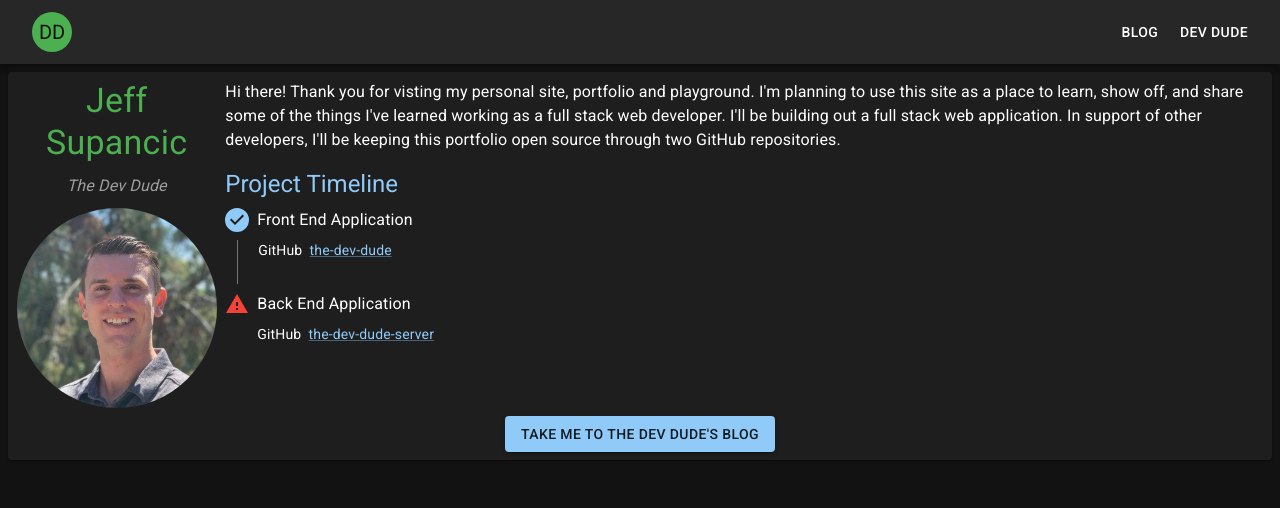
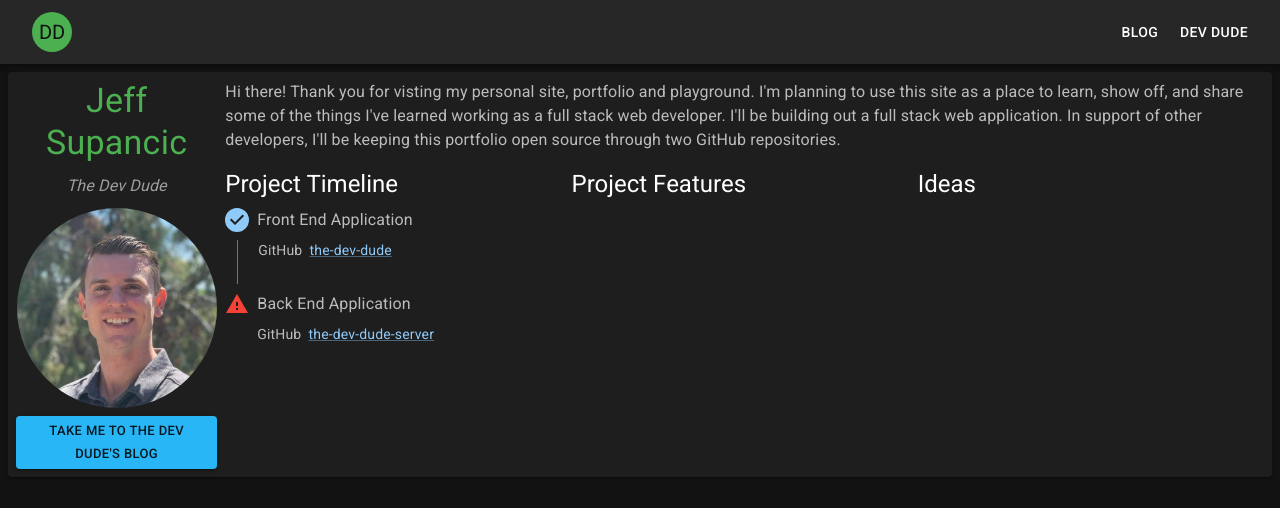
Before and after one commit to jeffsupancic/the-dev-dude, a React (Create React App) app: page / in a window 1280 px wide. Shown: the top 508 px of the page. Built offline with nearby package versions, Linux system fonts and the light colour scheme.

Commit message:
styling & features init

```diff
--- a/src/components/blog/BlogEntry.tsx
+++ b/src/components/blog/BlogEntry.tsx
@@ -96,7 +96,7 @@ export default function BlogEntry({
         alt="Paella dish"
       /> */}
       <CardContent>
-        <Typography variant="body1" color="text.primary">
+        <Typography variant="body1" color="text.secondary">
           {body}
         </Typography>
         {code && <CodeSnippet code={code} />}
--- /dev/null
+++ b/src/components/home/Features.tsx
@@ -0,0 +1,73 @@
+import * as React from "react";
+import Box from "@mui/material/Box";
+import Button from "@mui/material/Button";
+import ExpandMoreIcon from "@mui/icons-material/ExpandMore";
+import ChevronRightIcon from "@mui/icons-material/ChevronRight";
+import TreeView from "@mui/lab/TreeView";
+import TreeItem from "@mui/lab/TreeItem";
+
+const Features = () => {
+  const [expanded, setExpanded] = React.useState<string[]>([]);
+  const [selected, setSelected] = React.useState<string[]>([]);
+
+  const handleToggle = (event: React.SyntheticEvent, nodeIds: string[]) => {
+    setExpanded(nodeIds);
+  };
+
+  const handleSelect = (event: React.SyntheticEvent, nodeIds: string[]) => {
+    setSelected(nodeIds);
+  };
+
+  const handleExpandClick = () => {
+    setExpanded((oldExpanded) =>
+      oldExpanded.length === 0 ? ["1", "5", "6", "7"] : []
+    );
+  };
+
+  const handleSelectClick = () => {
+    setSelected((oldSelected) =>
+      oldSelected.length === 0
+        ? ["1", "2", "3", "4", "5", "6", "7", "8", "9"]
+        : []
+    );
+  };
+
+  return (
+    <Box>
+      <Box>
+        <Button onClick={handleExpandClick}>
+          {expanded.length === 0 ? "Expand all" : "Collapse all"}
+        </Button>
+        <Button onClick={handleSelectClick}>
+          {selected.length === 0 ? "Select all" : "Unselect all"}
+        </Button>
+      </Box>
+      <TreeView
+        aria-label="controlled"
+        defaultCollapseIcon={<ExpandMoreIcon />}
+        defaultExpandIcon={<ChevronRightIcon />}
+        expanded={expanded}
+        selected={selected}
+        onNodeToggle={handleToggle}
+        onNodeSelect={handleSelect}
+        multiSelect
+      >
+        <TreeItem nodeId="1" label={<div>test</div>}>
+          <TreeItem nodeId="2" label="Calendar" />
+          <TreeItem nodeId="3" label="Chrome" />
+          <TreeItem nodeId="4" label="Webstorm" />
+        </TreeItem>
+        <TreeItem nodeId="5" label="Documents">
+          <TreeItem nodeId="6" label="MUI">
+            <TreeItem nodeId="7" label="src">
+              <TreeItem nodeId="8" label="index.js" />
+              <TreeItem nodeId="9" label="tree-view.js" />
+            </TreeItem>
+          </TreeItem>
+        </TreeItem>
+      </TreeView>
+    </Box>
+  );
+};
+
+export default Features;
--- a/src/components/home/Timeline.tsx
+++ b/src/components/home/Timeline.tsx
@@ -10,12 +10,12 @@ const TimelineComponent = () => {
     <Stepper orientation="vertical">
       <Step active completed>
         <StepLabel>
-          <Typography variant="body1" color="text.primary">
+          <Typography variant="body1" color="text.secondary">
             Front End Application
           </Typography>
         </StepLabel>
         <StepContent>
-          <Typography variant="body2" color="text.primary">
+          <Typography variant="body2" color="text.secondary">
             GitHub &nbsp;
             <Link href="https://github.com/jeffsupancic/the-dev-dude">
               the-dev-dude
@@ -25,12 +25,12 @@ const TimelineComponent = () => {
       </Step>
       <Step active>
         <StepLabel error>
-          <Typography variant="body1" color="text.primary">
+          <Typography variant="body1" color="text.secondary">
             Back End Application
           </Typography>
         </StepLabel>
         <StepContent>
-          <Typography variant="body2" color="text.primary">
+          <Typography variant="body2" color="text.secondary">
             GitHub &nbsp;
             <Link href="https://github.com/jeffsupancic/the-dev-dude-server">
               the-dev-dude-server
--- a/src/routes/Home.tsx
+++ b/src/routes/Home.tsx
@@ -11,6 +11,7 @@ import { green, grey } from "@mui/material/colors";
 // dd
 import devDudeImage from "../images/thedevdude.jpeg";
 import Timeline from "../components/home/Timeline";
+import Features from "../components/home/Features";
 
 const Home = () => {
   // hooks
@@ -46,10 +47,24 @@ const Home = () => {
                   <Avatar src={devDudeImage} sx={{ width: 200, height: 200 }} />
                 </Box>
               </Grid>
+              <Grid item xs={12}>
+                <Box display="flex" alignItems="center" justifyContent="center">
+                  <Button
+                    color="info"
+                    size="small"
+                    onClick={() => {
+                      history.push("/blog");
+                    }}
+                    variant="contained"
+                  >
+                    Take me to the Dev Dude's blog
+                  </Button>
+                </Box>
+              </Grid>
             </Grid>
           </Grid>
           <Grid item md={10}>
-            <Typography variant="body1" color="text.primary">
+            <Typography variant="body1" color="text.secondary">
               Hi there! Thank you for visting my personal site, portfolio and
               playground. I'm planning to use this site as a place to learn,
               show off, and share some of the things I've learned working as a
@@ -63,27 +78,24 @@ const Home = () => {
               pt={1}
             ></Typography>
             <Grid container>
-              <Grid item md={6}>
-                <Typography variant="h5" color="primary" pt={1}>
+              <Grid item md={4}>
+                <Typography variant="h5" color="text.primary" pt={1}>
                   Project Timeline
                 </Typography>
                 <Timeline />
               </Grid>
-              <Grid item md={6}></Grid>
+              <Grid item md={4}>
+                <Typography variant="h5" color="text.primary" pt={1}>
+                  Project Features
+                  {/* <Features /> */}
+                </Typography>
+              </Grid>
+              <Grid item md={4}>
+                <Typography variant="h5" color="text.primary" pt={1}>
+                  Ideas
+                </Typography>
+              </Grid>
             </Grid>
-            <Grid></Grid>
-          </Grid>
-          <Grid item xs={12}>
-            <Box display="flex" alignItems="center" justifyContent="center">
-              <Button
-                onClick={() => {
-                  history.push("/blog");
-                }}
-                variant="contained"
-              >
-                Take me to the Dev Dude's blog
-              </Button>
-            </Box>
           </Grid>
         </Grid>
       </Box>
```
